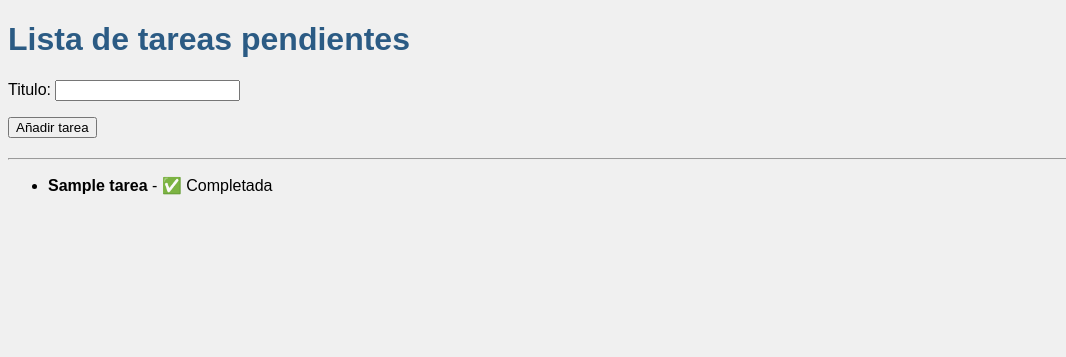
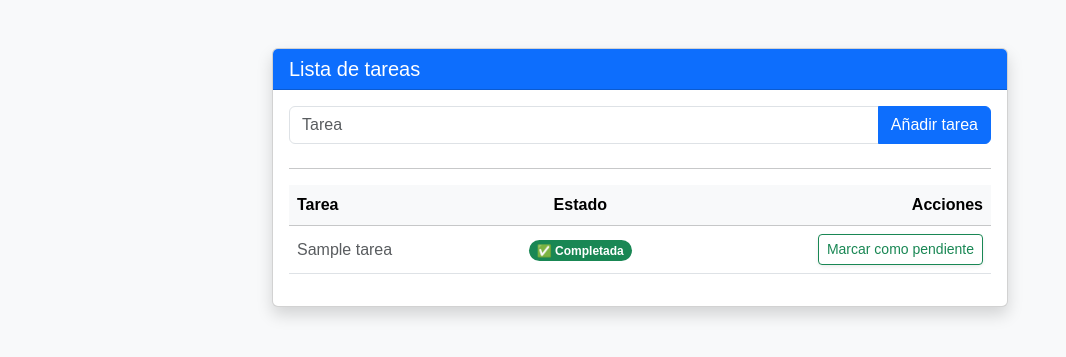
Before and after one commit to oriol-dt/test-django, a Django app: page / in a window 1280 px wide. Shown: the top 357 px of the page, without its empty margins (0-1066 px from the left). Run offline with Django 5.2, Linux system fonts and the light colour scheme; tables that the repository leaves empty hold one stand-in row (values such as "Sample post").

Commit message:
App finalizada

```diff
--- a/inicio/templates/inicio/lista_tareas.html
+++ b/inicio/templates/inicio/lista_tareas.html
@@ -3,27 +3,85 @@
 <html lang="es">
     <head>
         <meta charset="UTF-8">
-        <title>Mis Tareas</title>
+        <meta http-equiv="X-UA-Compatible" content="IE=edge">
+        <meta name="viewport" content="width=device-width, initial-scale=1.0">
+        <title>Gestor de Tareas</title>
+        <link href="https://cdn.jsdelivr.net/npm/bootstrap@5.3.8/dist/css/bootstrap.min.css" rel="stylesheet" integrity="sha384-sRIl4kxILFvY47J16cr9ZwB07vP4J8+LH7qKQnuqkuIAvNWLzeN8tE5YBujZqJLB" crossorigin="anonymous">
         <link rel="stylesheet" type="text/css" href="{% static 'inicio/css/styles.css' %}">
     </head>
-    <body>
-        <h1>Lista de tareas pendientes</h1>
+    <body class="bg-light">
+        <div class="container py-5">
+            <div class="row justify-content-center">
+                <div class="col-md-8">
+                    <div class="card shadow">
+                        <div class="card-header bg-primary text-white">
+                            <h2 class="h5 mb-0">Lista de tareas</h2>
+                        </div>
+                        <div class="card-body">
+                            <form method="POST" class="mb-4">
+                                {% csrf_token %}
+                                <div class="input-group">
+                                    <input type="text" name="titulo" class="form-control" placeholder="Tarea" required>
+                                    <button class="btn btn-primary" type="submit">Añadir tarea</button>
+                                </div>
+                            </form>
 
-        <form method="POST" style="margin-bottom: 20px;">
-            {% csrf_token %} {{ form.as_p }} <button type="submit">Añadir tarea</button>
-        </form>
+                            <hr/>
 
-        <hr/>
+                            <div class="table-responsive">
+                                <table class="table table-hover align-middle">
+                                    <thead class="table-light">
+                                        <tr>
+                                            <th>Tarea</th>
+                                            <th class="text-center">Estado</th>
+                                            <th class="text-end">Acciones</th>
+                                        </tr>
+                                    </thead>
+                                    <tbody>
+                                        {% for tarea in tareas %}
+                                        <tr>
+                                            <td class="{% if tarea.completada %}text-decoration-linte-through text-muted{% endif %}">
+                                                {{ tarea.titulo }}
+                                            </td>
 
-        <ul>
-            {% for tarea in tareas %}
-                <li>
-                    <strong>{{ tarea.titulo }}</strong> -
-                    {% if tarea.completada %} ✅ Completada {% else %} ⌛ Pendiente {% endif %}
-                </li>
-            {% empty %}
-                <li>Sin tareas</li>
-            {% endfor %}
-        </ul>
+                                            <td class="text-center">
+                                                {% if tarea.completada %}
+                                                    <span class="badge rounded-pill bg-success">✅ Completada</span>
+                                                {% else %}
+                                                    <span class="badge rounded-pill bg-warning text-dark">⌛ Pendiente</span>
+                                                {% endif %}
+                                            </td>
+
+                                            <td class="text-end">
+                                                <div class="btn-group shadow-sm">
+                                                    {% if not tarea.completada %}
+                                                        <a href="{% url 'completar_tarea' tarea.id %}" class="btn btn-sm btn-outline-success">
+                                                            Marcar como completada
+                                                        </a>
+                                                    {% else %}
+                                                        <a href="{% url 'completar_tarea' tarea.id %}" class="btn btn-sm btn-outline-success">
+                                                            Marcar como pendiente
+                                                        </a>
+                                                    {% endif %}
+                                                </div>
+                                            </td>
+                                        </tr>
+                                        {% empty %}
+                                        <tr>
+                                            <td colspan="3" class="text-center text-muted py-4">
+                                                No hay tareas registradas.
+                                            </td>
+                                        </tr>
+                                        {% endfor %}
+                                    </tbody>
+                                </table>
+                            </div>
+                        </div>
+                    </div>
+                </div>
+            </div>
+        </div>
+
+        <script src="https://cdn.jsdelivr.net/npm/bootstrap@5.3.8/dist/js/bootstrap.bundle.min.js" integrity="sha384-FKyoEForCGlyvwx9Hj09JcYn3nv7wiPVlz7YYwJrWVcXK/BmnVDxM+D2scQbITxI" crossorigin="anonymous"></script>
     </body>
 </html>
--- a/inicio/urls.py
+++ b/inicio/urls.py
@@ -1,6 +1,8 @@
 from django.urls import path
-from .views import home
+from . import views
 
 urlpatterns = [
-    path('', home, name='home'),
+    path('', views.home, name='home'),
+    path('completar/<int:tarea_id>/', views.completar_tarea, name='completar_tarea'),
+    path('eliminar/<int:tarea_id>/', views.eliminar_tarea, name='eliminar_tarea'),
 ]
--- a/inicio/views.py
+++ b/inicio/views.py
@@ -1,4 +1,4 @@
-from django.shortcuts import render, redirect
+from django.shortcuts import render, redirect, get_object_or_404
 from .forms import TareaForm
 from .models import Tarea
 
@@ -17,3 +17,14 @@ def home(request):
         'tareas': tareas,
         'form': form
     })
+
+def completar_tarea(request, tarea_id):
+    tarea = get_object_or_404(Tarea, id=tarea_id)
+    tarea.completada = not tarea.completada
+    tarea.save()
+    return redirect('home')
+
+def eliminar_tarea(request, tarea_id):
+    tarea = get_object_or_404(Tarea, id=tarea_id)
+    tarea.delete()
+    return redirect('home')
```
Also changed, not shown: config/settings.py (line endings or trailing spaces).
